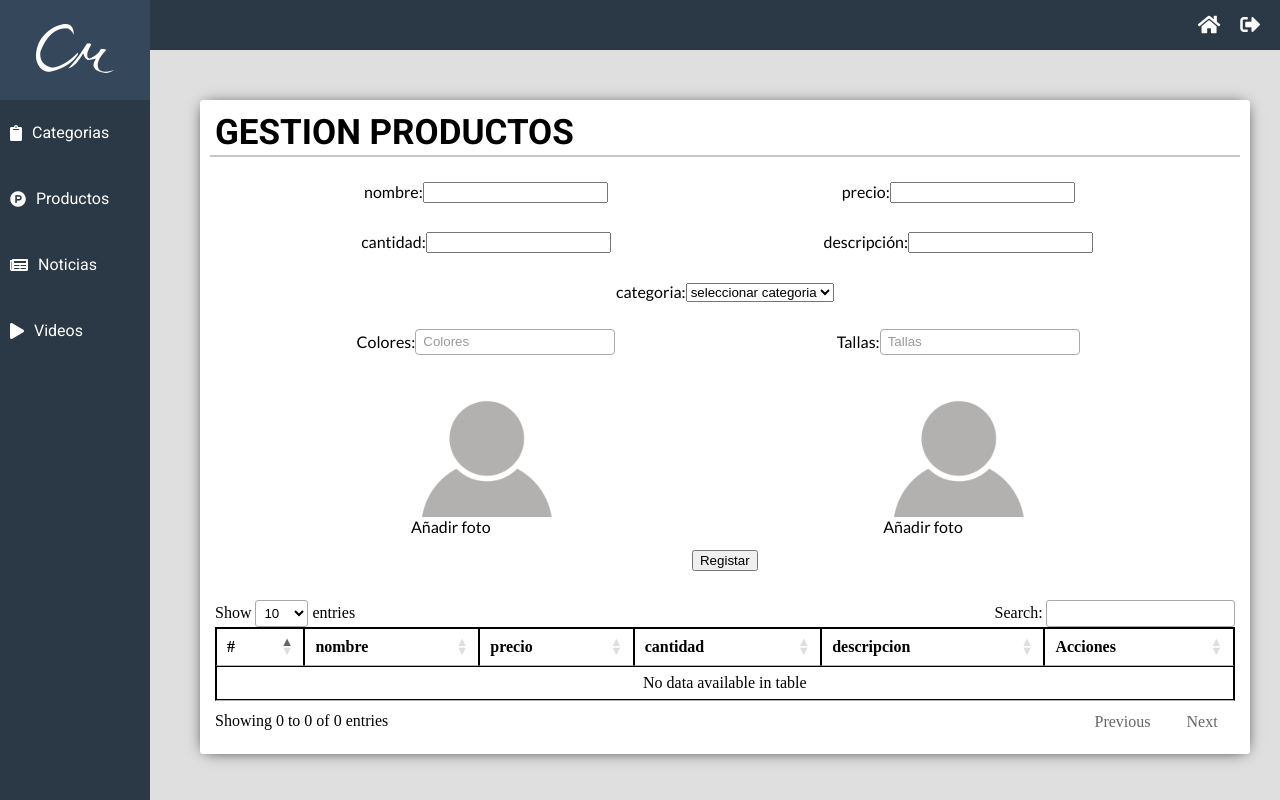
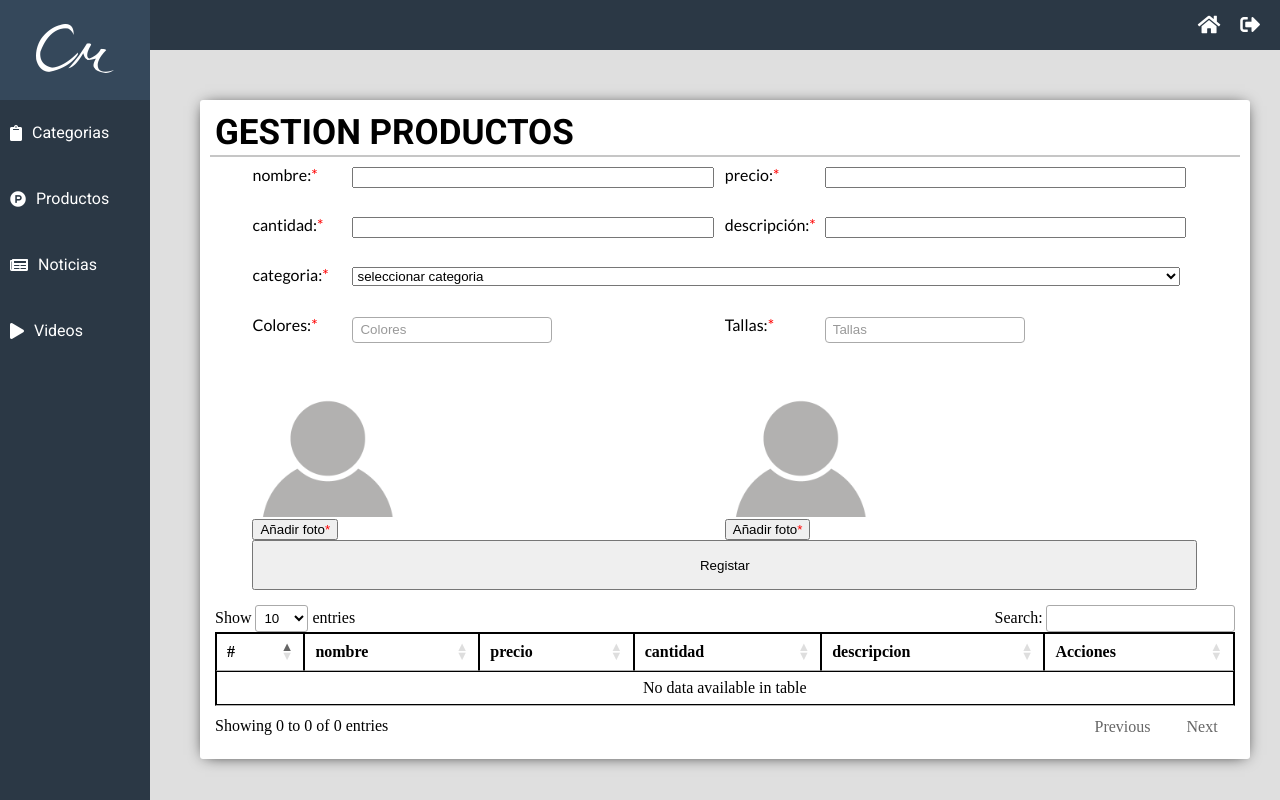
Before and after one commit to CristianAlexis10/tiendacm, a PHP site: template views/modules/admin/products/new.productos.php in a window 1280 px wide. Run offline with PHP 8.4, Linux system fonts and the light colour scheme; the template is opened without the code that fills it, so the values that code supplies are empty; some libraries are stand-ins or nearby versions.

Commit message:
rssdgfhj
ewgd

```diff
--- a/views/assets/css/dashboard.css
+++ b/views/assets/css/dashboard.css
@@ -213,65 +213,64 @@ body{
   font-family: "Lato";
   grid-template-rows: 50px 50px 50px 50px auto 50px;
 }
+.wrapInput input{
+  width: 95%;
+}
+.wrapInput select{
+  width: 98%;
+}
+.obligatorio{
+  color: red;
+}
 .regProdNom{
   grid-area: nomPro;
-  display: flex;
-  justify-content: center;
-  align-items: center;
+  display: grid;
+  grid-template-columns: 100px 1fr;
 }
 .regProdPre{
   grid-area: prePro;
-  display: flex;
-  justify-content: center;
-  align-items: center;
+  display: grid;
+  grid-template-columns: 100px 1fr;
 }
 .regProdCan{
   grid-area: canPro;
-  display: flex;
-  justify-content: center;
-  align-items: center;
+  display: grid;
+  grid-template-columns: 100px 1fr;
 }
 .regProdDes{
   grid-area: desPro;
-  display: flex;
-  justify-content: center;
-  align-items: center;
+  display: grid;
+  grid-template-columns: 100px 1fr;
 }
 .regProdCat{
   grid-area: catPro;
-  display: flex;
-  justify-content: center;
-  align-items: center;
+  display: grid;
+  grid-template-columns: 100px 1fr;
 }
 .regProdTal{
   grid-area: talPro;
-  display: flex;
-  justify-content: center;
-  align-items: center;
+  display: grid;
+  grid-template-columns: 100px 1fr;
 }
 .regProdCol{
   grid-area: colPro;
-  display: flex;
-  justify-content: center;
-  align-items: center;
+  display: grid;
+  grid-template-columns: 100px 1fr;
 }
 .regProdImg{
   grid-area: imgPro;
-  display: flex;
-  justify-content: center;
-  align-items: center;
+  display: grid;
+  grid-template-columns: 100px 1fr;
 }
 .regProdImg2{
   grid-area: imgPro2;
-  display: flex;
-  justify-content: center;
-  align-items: center;
+  display: grid;
+  grid-template-columns: 100px 1fr;
 }
 .regProdReg{
   grid-area: regPro;
-  display: flex;
-  justify-content: center;
-  align-items: center;
+  display: grid;
+  grid-template-columns: 1fr;
 }
 /*estilos de visualizacion de los productos */
 .wrap-produ{
@@ -307,10 +306,10 @@ td a i{
 .itemVideo{
   display: grid;
   grid-template-areas:
+  "namVideo namVideo namVideo namVideo namVideo"
   "video video video video video"
-  "namVideo namVideo namVideo namVideo namVideo"
   "btnEdit btnPlay btnFull btnDown btnDelete";
-  grid-template-rows: 300px 50px 50px;
+  grid-template-rows: 50px 300px 50px;
   grid-template-columns: repeat(5,1fr);
 }
 #stop{
@@ -334,6 +333,8 @@ td a i{
   display: flex;
   justify-content: flex-start;
   align-items: center;
+  border: 1px solid #c6c6c6;
+  border-radius: 3px;
 }
 .btnEdit{
   grid-area: btnEdit;
@@ -341,6 +342,8 @@ td a i{
   justify-content: center;
   align-items: center;
   cursor: pointer;
+  border: 1px solid #c6c6c6;
+  border-radius: 0px 0px 0px 3px;
 }
 .btnDelete{
   grid-area: btnDelete;
@@ -348,6 +351,8 @@ td a i{
   justify-content: center;
   align-items: center;
   cursor: pointer;
+  border: 1px solid #c6c6c6;
+  border-radius: 0px 0px 3px 0px;
 }
 .btnDown{
   grid-area: btnDown;
@@ -356,6 +361,7 @@ td a i{
   align-items: center;
   cursor: pointer;
   color: #000;
+  border: 1px solid #c6c6c6;
 }
 .btnFull{
   grid-area: btnFull;
@@ -363,6 +369,7 @@ td a i{
   justify-content: center;
   align-items: center;
   cursor: pointer;
+  border: 1px solid #c6c6c6;
 }
 .btnPlay{
   grid-area: btnPlay;
@@ -370,9 +377,10 @@ td a i{
   justify-content: center;
   align-items: center;
   cursor: pointer;
+  border: 1px solid #c6c6c6;
 }
 .btnEdit:hover, .btnDelete:hover, .btnPlay:hover, .btnFull:hover, .btnDown:hover{
-  background: #f1f1f1;
+  background: #ebe7e7;
 }
 .itemVideo:nth-last-child(1){
   border-radius: 3px;
--- a/views/modules/admin/index.php
+++ b/views/modules/admin/index.php
@@ -1,3 +1,3 @@
-<div class="contenido">
+<section class="contenido">
   <h1>Bienvenido a la dashboard</h1>
-</div>
+</section>
--- a/views/modules/admin/products/new.productos.php
+++ b/views/modules/admin/products/new.productos.php
@@ -29,24 +29,33 @@ if (isset($_SESSION['messagge'])) {
     <div class="wrap-form" id="reg-productos">
       <form class="form-producto" id="frmNewProduct">
       	<div class="regProdNom">
-          <label for="">nombre: </label>
-      		<input type="text" class="dataNewProd" required>
+          <label for="">nombre:<span class="obligatorio">*</span></label>
+          <div class="wrapInput">
+            <input type="text" class="dataNewProd" required>
+          </div>
       	</div>
       	<div class="regProdPre">
-          <label for="">precio: </label>
-      		<input type="number" class="dataNewProd" required>
+          <label for="">precio:<span class="obligatorio">*</span></label>
+          <div class="wrapInput">
+      		   <input type="number" class="dataNewProd" required>
+      	  </div>
       	</div>
       	<div class="regProdCan">
-          <label for="">cantidad: </label>
-      		<input type="number" class="dataNewProd" required>
+          <label for="">cantidad:<span class="obligatorio">*</span></label>
+          <div class="wrapInput">
+            <input type="number" class="dataNewProd" required>
+      	  </div>
       	</div>
       	<div class="regProdDes">
-          <label for="">descripción: </label>
-      		<input type="text" class="dataNewProd" required>
+          <label for="">descripción:<span class="obligatorio">*</span></label>
+          <div class="wrapInput">
+            <input type="text" class="dataNewProd" required>
+      	  </div>
       	</div>
       	<div class="regProdCat">
-          <label for="">categoria: </label>
-      		<select required class="dataNewProd">
+          <label for="">categoria:<span class="obligatorio">*</span></label>
+          <div class="wrapInput">
+          <select required class="dataNewProd">
             <option value="">seleccionar categoria</option>
       			<?php
       				foreach ($this->master->selectAll('categoria') as $row) {?>
@@ -55,9 +64,10 @@ if (isset($_SESSION['messagge'])) {
       				}
       			?>
       		</select>
+      	 </div>
       	</div>
         <div class="regProdTal">
-          <label>Tallas:</label>
+          <label>Tallas:<span class="obligatorio">*</span></label>
           <select multiple="multiple" id="selectMul" required>
             <?php
               foreach ($this->master->selectAll('talla') as $row) {?>
@@ -68,7 +78,7 @@ if (isset($_SESSION['messagge'])) {
           </select>
         </div>
         <div class="regProdCol">
-          <label>Colores: </label>
+          <label>Colores:<span class="obligatorio">*</span></label>
           <select multiple="multiple" id="selectMul2" required>
             <?php
               foreach ($this->master->selectAll('color') as $row) {?>
@@ -82,13 +92,13 @@ if (isset($_SESSION['messagge'])) {
         <div class="regProdImg">
           <div class="form-group Cambiar--img">
            <div id="wrap-result"><img src="views/assets/img/defaultProfile.png" ></div>
-           <span class="" id="cropp-img">Añadir foto</span>
+           <button class="" id="cropp-img">Añadir foto<span class="obligatorio">*</span></button>
          </div>
        </div>
        <div class="regProdImg2">
           <div class="form-group Cambiar--img">
             <div id="wrap-result2"><img src="views/assets/img/defaultProfile.png" ></div>
-            <span class="" id="cropp-img2">Añadir foto</span>
+            <button class="" id="cropp-img2">Añadir foto<span class="obligatorio">*</span></button>
           </div>
         </div>
       	<div class="regProdReg">
--- a/views/modules/admin/products/view-img.php
+++ b/views/modules/admin/products/view-img.php
@@ -9,6 +9,7 @@
     <link rel="stylesheet" href="https://fonts.googleapis.com/css?family=lato|Anton|Roboto:300,400,700">
     <link rel="stylesheet" href="https://maxcdn.bootstrapcdn.com/font-awesome/4.7.0/css/font-awesome.min.css">
     <script src="https://ajax.googleapis.com/ajax/libs/jquery/3.2.1/jquery.min.js"> </script>
+    <link rel="stylesheet" href="https://use.fontawesome.com/releases/v5.0.6/css/all.css">
     <link type="text/css" rel="stylesheet" href="views/assets/css/croppie.css"  media="screen,projection"/>
     <script src="views/assets/js/multiple-select.js"></script>
     <link type="text/css" rel="stylesheet" href="views/assets/css/multiple-select.css"  media="screen,projection"/>
```
Also changed, not shown: views/modules/customer/videos/index.php (+20 -0 lines), views/assets/img/products/1e90bad1b52da4c33473011c6e8d4013.png (added).
